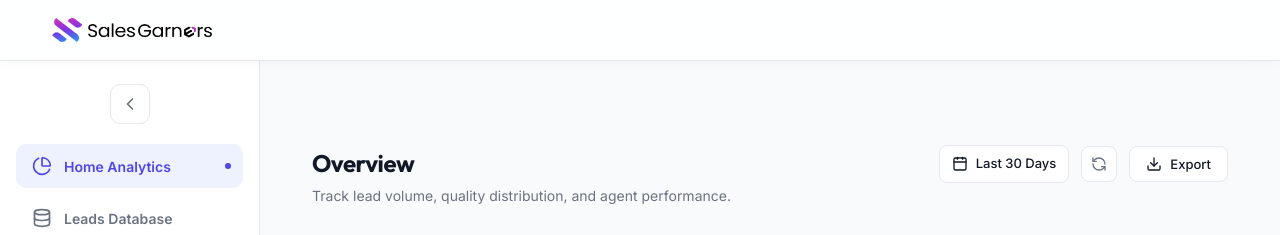
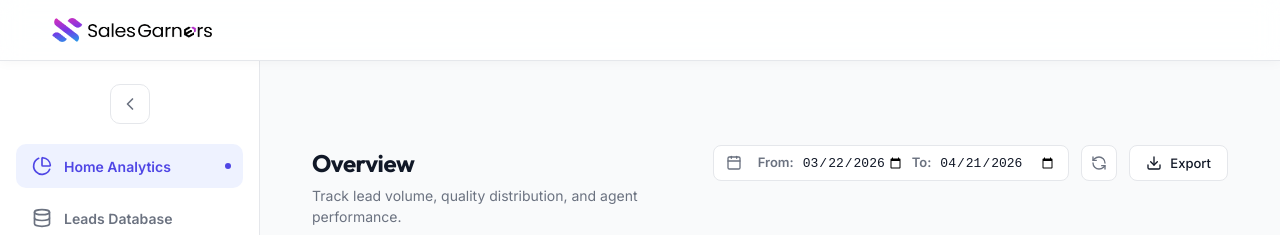
Before and after one commit to SalesGarners/sg-call-qa, a Next.js app: page / in a window 1280 px wide. Shown: the top 235 px of the page. Built offline with nearby package versions, Linux system fonts and the light colour scheme; no server answers; the database is empty.

Commit message:
Added Filtering based on Date and also Integrated ChatGPT as an AI-Provider

```diff
--- a/app/api/analytics/route.ts
+++ b/app/api/analytics/route.ts
@@ -2,21 +2,45 @@ import { NextResponse } from 'next/server';
 import dbConnect from '@/lib/mongodb';
 import Lead from '@/lib/models/Lead';
 
-export async function GET() {
+export async function GET(req: Request) {
   try {
+    const { searchParams } = new URL(req.url);
+    const startDateParam = searchParams.get('startDate');
+    const endDateParam = searchParams.get('endDate');
+
+    const parseDateParam = (param: string | null) => {
+      if (!param || param === 'undefined' || param === 'null' || param.trim() === '') return null;
+      return param;
+    };
+
+    const start = parseDateParam(startDateParam);
+    const end = parseDateParam(endDateParam);
+
+    const baseQuery: any = {};
+    if (start || end) {
+      baseQuery.createdAt = {};
+      if (start) {
+        baseQuery.createdAt.$gte = new Date(`${start}T00:00:00.000`);
+      }
+      if (end) {
+        baseQuery.createdAt.$lte = new Date(`${end}T23:59:59.999`);
+      }
+    }
+
     await dbConnect();
 
     // 1. Fetch KPI Totals
-    const totalLeads = await Lead.countDocuments();
-    const analyzedLeads = await Lead.countDocuments({ status: { $in: ['ANALYZED', 'PUSHED_TO_CRM'] } });
-    const pushedLeads = await Lead.countDocuments({ status: 'PUSHED_TO_CRM' });
-    const disqualifiedLeads = await Lead.countDocuments({ verdict: 'Not Qualified' });
+    const totalLeads = await Lead.countDocuments(baseQuery);
+    const analyzedLeads = await Lead.countDocuments({ ...baseQuery, status: { $in: ['ANALYZED', 'PUSHED_TO_CRM'] } });
+    const pushedLeads = await Lead.countDocuments({ ...baseQuery, status: 'PUSHED_TO_CRM' });
+    const disqualifiedLeads = await Lead.countDocuments({ ...baseQuery, verdict: 'Not Qualified' });
 
     // 2. Fetch Agent Performance Leaderboard
     const agentPerformance = await Lead.aggregate([
       {
         $match: {
-          addedBy: { $ne: null, $exists: true } // Only include leads added by agents
+          addedBy: { $ne: null, $exists: true }, // Only include leads added by agents
+          ...baseQuery
         }
       },
       {
@@ -58,7 +82,7 @@ export async function GET() {
     // 3. Verdict Distribution
     const verdictDistribution = await Lead.aggregate([
       {
-        $match: { verdict: { $ne: null } }
+        $match: { verdict: { $ne: null }, ...baseQuery }
       },
       {
         $group: {
--- a/app/api/leads/[id]/route.ts
+++ b/app/api/leads/[id]/route.ts
@@ -42,7 +42,7 @@ export async function PATCH(
     const body = await req.json();
 
     const {
-      transcript, verdict, score, reasoning, status,
+      transcript, verdict, score, reasoning, status, aiProvider,
       intent, authority, demo_commitment, timeline, industry_fit, risk_level
     } = body;
 
@@ -58,6 +58,7 @@ export async function PATCH(
       industry_fit,
       risk_level,
       status: status || 'ANALYZED',
+      aiProvider
     });
 
     if (!updated) {
--- a/app/api/leads/route.ts
+++ b/app/api/leads/route.ts
@@ -36,14 +36,35 @@ export async function GET(req: Request) {
   try {
     const { searchParams } = new URL(req.url);
     const query = searchParams.get('q');
+    const startDateParam = searchParams.get('startDate');
+    const endDateParam = searchParams.get('endDate');
+
+    const parseDateParam = (param: string | null) => {
+      if (!param || param === 'undefined' || param === 'null' || param.trim() === '') return null;
+      return param;
+    };
+
+    const start = parseDateParam(startDateParam);
+    const end = parseDateParam(endDateParam);
+
+    const filter: any = {};
+    if (start || end) {
+      filter.createdAt = {};
+      if (start) {
+        filter.createdAt.$gte = new Date(`${start}T00:00:00.000`);
+      }
+      if (end) {
+        filter.createdAt.$lte = new Date(`${end}T23:59:59.999`);
+      }
+    }
 
     if (query && query.trim().length >= 2) {
-      const results = await db.lead.search(query.trim());
+      const results = await db.lead.search(query.trim(), filter);
       return NextResponse.json(results);
     }
 
     // If no query, return all leads (prioritized by PENDING)
-    const allLeads = await db.lead.findMany();
+    const allLeads = await db.lead.findMany(filter);
     // Sort logic in db.lead.findMany is by newest first,
     // let's ensure PENDING are at the top here or in DB layer.
     // Actually, db.lead.findMany already sorts by createdAt.
@@ -70,7 +91,7 @@ export async function POST(req: Request) {
     const body = await req.json();
     const {
       firstName, lastName, email, phone, category, employeeCount, jobTitle,
-      transcript, verdict, score, reasoning, status,
+      transcript, verdict, score, reasoning, status, aiProvider,
       intent, authority, demo_commitment, timeline, industry_fit, risk_level
     } = body;
 
@@ -79,7 +100,8 @@ export async function POST(req: Request) {
       firstName, lastName, email, phone, category, employeeCount, jobTitle,
       transcript, verdict, score, reasoning,
       intent, authority, demo_commitment, timeline, industry_fit, risk_level,
-      status: status || 'ANALYZED'
+      status: status || 'ANALYZED',
+      aiProvider
     }) as any;
 
     // 2. Verify email via Reoon — quick mode (~0.5s, no SMTP)
--- a/app/page.tsx
+++ b/app/page.tsx
@@ -154,6 +154,7 @@ export default function Home() {
           transcript: finalTranscript,
           ...normalizedData,
           status: 'ANALYZED',
+          aiProvider: selectedProvider,
         }, { signal });
       } else {
         // CREATE new lead with all data
@@ -161,7 +162,8 @@ export default function Home() {
           ...leadData,
           transcript: finalTranscript,
           ...normalizedData,
-          status: 'ANALYZED'
+          status: 'ANALYZED',
+          aiProvider: selectedProvider,
         }, { signal });
       }
 
@@ -218,6 +220,7 @@ export default function Home() {
       category: lead.category,
       employeeCount: lead.employeeCount,
       jobTitle: lead.jobTitle || '',
+      aiProvider: lead.aiProvider || '',
     });
     setLeadId(lead.id);
     setActiveView('details');
--- a/components/AnalyticsDashboard.tsx
+++ b/components/AnalyticsDashboard.tsx
@@ -41,13 +41,27 @@ export default function AnalyticsDashboard() {
   const [error, setError] = useState<string | null>(null);
   const [isRefreshing, setIsRefreshing] = useState(false);
 
+  const getLocalDateString = (d: Date) => {
+    const year = d.getFullYear();
+    const month = String(d.getMonth() + 1).padStart(2, '0');
+    const day = String(d.getDate()).padStart(2, '0');
+    return `${year}-${month}-${day}`;
+  };
+
+  const [startDate, setStartDate] = useState(() => {
+    const d = new Date();
+    d.setDate(d.getDate() - 30);
+    return getLocalDateString(d);
+  });
+  const [endDate, setEndDate] = useState(() => getLocalDateString(new Date()));
+
   const fetchAnalytics = async (silent = false) => {
     if (!silent) setIsLoading(true);
     else setIsRefreshing(true);
 
     setError(null);
     try {
-      const response = await axios.get('/api/analytics');
+      const response = await axios.get(`/api/analytics?startDate=${startDate}&endDate=${endDate}`);
       setData(response.data);
     } catch (err: any) {
       setError(err.response?.data?.error || 'Failed to load analytics data.');
@@ -60,7 +74,7 @@ export default function AnalyticsDashboard() {
 
   useEffect(() => {
     fetchAnalytics();
-  }, []);
+  }, [startDate, endDate]);
 
   if (isLoading) {
     return (
@@ -113,9 +127,28 @@ export default function AnalyticsDashboard() {
           <p style={styles.pageSubtitle}>Track lead volume, quality distribution, and agent performance.</p>
         </div>
         <div style={styles.headerActions}>
-          <div style={styles.datePickerFake}>
-            <Calendar size={16} />
-            <span>Last 30 Days</span>
+          <div style={{ ...styles.datePickerFake, padding: 0, overflow: 'hidden' }}>
+            <div style={{ paddingLeft: '12px', display: 'flex', alignItems: 'center', pointerEvents: 'none' }}>
+              <Calendar size={16} color="var(--color-text-muted)" />
+            </div>
+            <div style={{ display: 'flex', alignItems: 'center', padding: '0 12px 0 8px', gap: '8px' }}>
+              <span style={{ fontSize: '13px', color: 'var(--color-text-muted)', fontWeight: '600' }}>From:</span>
+              <input
+                type="date"
+                value={startDate}
+                onChange={(e) => setStartDate(e.target.value)}
+                max={endDate}
+                style={styles.dateInput}
+              />
+              <span style={{ fontSize: '13px', color: 'var(--color-text-muted)', fontWeight: '600' }}>To:</span>
+              <input
+                type="date"
+                value={endDate}
+                onChange={(e) => setEndDate(e.target.value)}
+                min={startDate}
+                style={styles.dateInput}
+              />
+            </div>
           </div>
           <button style={styles.iconButton} onClick={() => fetchAnalytics(true)} title="Refresh Data">
             <RefreshCcw size={16} className={isRefreshing ? "spin-animation" : ""} />
@@ -368,7 +401,13 @@ const styles: Record<string, React.CSSProperties> = {
   datePickerFake: {
     display: 'flex', alignItems: 'center', gap: '8px', padding: '8px 12px',
     backgroundColor: 'white', border: '1px solid var(--color-border)', borderRadius: '8px',
-    fontSize: '13px', fontWeight: '500', color: 'var(--color-text-main)', cursor: 'pointer'
+    fontSize: '13px', fontWeight: '500', color: 'var(--color-text-main)', cursor: 'pointer',
+    height: '36px'
+  },
+  dateInput: {
+    border: 'none', backgroundColor: 'transparent', height: '100%',
+    padding: '4px 0px', fontSize: '13px', fontWeight: '500', color: 'var(--color-text-main)',
+    outline: 'none', cursor: 'text'
   },
   iconButton: {
     display: 'flex', alignItems: 'center', justifyContent: 'center', width: '36px', height: '36px',
--- a/components/LeadDashboard.tsx
+++ b/components/LeadDashboard.tsx
@@ -19,6 +19,20 @@ export default function LeadDashboard({ onAnalyze, onViewDetails }: LeadDashboar
   const [scoreSort, setScoreSort] = useState<'NONE' | 'ASC' | 'DESC'>('NONE');
   const [isRefreshing, setIsRefreshing] = useState(false);
 
+  const getLocalDateString = (d: Date) => {
+    const year = d.getFullYear();
+    const month = String(d.getMonth() + 1).padStart(2, '0');
+    const day = String(d.getDate()).padStart(2, '0');
+    return `${year}-${month}-${day}`;
+  };
+
+  const [startDate, setStartDate] = useState(() => {
+    const d = new Date();
+    d.setDate(d.getDate() - 30);
+    return getLocalDateString(d);
+  });
+  const [endDate, setEndDate] = useState(() => getLocalDateString(new Date()));
+
   // Drag to scroll logic
   const scrollRef = React.useRef<HTMLDivElement>(null);
   const [isDragging, setIsDragging] = useState(false);
@@ -39,6 +53,7 @@ export default function LeadDashboard({ onAnalyze, onViewDetails }: LeadDashboar
       { header: 'Phone', key: 'phone', width: 20 },
       { header: 'Employee Count', key: 'employeeCount', width: 15 },
       { header: 'Lead Status', key: 'status', width: 15 },
+      { header: 'AI Provider', key: 'aiProvider', width: 15 },
       { header: 'Lead Scoring', key: 'score', width: 15 },
       { header: 'QA Analyst Note', key: 'reasoning', width: 40 },
       { header: 'Transcript', key: 'transcript', width: 50 },
@@ -56,6 +71,7 @@ export default function LeadDashboard({ onAnalyze, onViewDetails }: LeadDashboar
         phone: lead.phone,
         employeeCount: lead.employeeCount,
         status: lead.status === 'PENDING' ? 'Pending' : lead.status,
+        aiProvider: lead.aiProvider || '',
         score: lead.status === 'PENDING' ? '' : (lead.score || 0),
         reasoning: lead.status === 'PENDING' ? '' : (lead.reasoning || ''),
         transcript: lead.status === 'PENDING' ? '' : (lead.transcript || ''),
@@ -109,7 +125,7 @@ export default function LeadDashboard({ onAnalyze, onViewDetails }: LeadDashboar
     if (!silent) setLoading(true);
     setIsRefreshing(true);
     try {
-      const res = await fetch('/api/leads');
+      const res = await fetch(`/api/leads?startDate=${startDate}&endDate=${endDate}`);
       if (!res.ok) throw new Error('Failed to fetch leads');
       const data = await res.json();
       setLeads(data);
@@ -124,7 +140,7 @@ export default function LeadDashboard({ onAnalyze, onViewDetails }: LeadDashboar
 
   useEffect(() => {
     fetchLeads();
-  }, []);
+  }, [startDate, endDate]);
 
   const filteredLeads = leads.filter(lead => {
     // 1. Search term filter
@@ -203,6 +219,28 @@ export default function LeadDashboard({ onAnalyze, onViewDetails }: LeadDashboar
 
         <div style={styles.filterSection}>
           <div style={styles.filterGroup}>
+            <span style={styles.filterLabel}>Date:</span>
+            <div style={{ display: 'flex', alignItems: 'center', gap: '8px', border: '1px solid var(--color-border)', borderRadius: '8px', padding: '0 8px', backgroundColor: 'white', height: '36px' }}>
+              <span style={{ fontSize: '13px', color: 'var(--color-text-muted)', fontWeight: '600' }}>From:</span>
+              <input
+                type="date"
+                value={startDate}
+                onChange={(e) => setStartDate(e.target.value)}
+                max={endDate}
+                style={styles.dateInput}
+              />
+              <span style={{ fontSize: '13px', color: 'var(--color-text-muted)', fontWeight: '600' }}>To:</span>
+              <input
+                type="date"
+                value={endDate}
+                onChange={(e) => setEndDate(e.target.value)}
+                min={startDate}
+                style={styles.dateInput}
+              />
+            </div>
+          </div>
+
+          <div style={styles.filterGroup}>
             <span style={styles.filterLabel}>Status:</span>
             <select
               style={styles.select}
@@ -270,6 +308,7 @@ export default function LeadDashboard({ onAnalyze, onViewDetails }: LeadDashboar
                 <th style={{ ...styles.th, width: '220px', borderRight: '1px solid var(--color-border)' }}>Email</th>
                 <th style={{ ...styles.th, width: '140px', borderRight: '1px solid var(--color-border)' }}>Category</th>
                 <th style={{ ...styles.th, width: '100px', borderRight: '1px solid var(--color-border)' }}>Employees</th>
+                <th style={{ ...styles.th, width: '120px', borderRight: '1px solid var(--color-border)' }}>AI Provider</th>
                 <th style={{ ...styles.th, width: '100px', borderRight: '1px solid var(--color-border)' }}>Score</th>
                 <th style={{ ...styles.th, textAlign: 'center', width: '120px' }}>Action</th>
               </tr>
@@ -315,6 +354,15 @@ export default function LeadDashboard({ onAnalyze, onViewDetails }: LeadDashboar
                   <td style={{ ...styles.td, borderRight: '1px solid var(--color-border)' }}>
                     <span style={{ fontSize: '13px', fontWeight: '500', color: 'var(--color-text-main)' }}>
                       {lead.employeeCount || '—'}
+                    </span>
+                  </td>
+                  <td style={{ ...styles.td, borderRight: '1px solid var(--color-border)' }}>
+                    <span style={{
+                      fontSize: '11px', fontWeight: '600', padding: '3px 8px', borderRadius: '4px',
+                      backgroundColor: '#f8fafc', color: '#475569', border: '1px solid #e2e8f0',
+                      textTransform: 'capitalize'
+                    }}>
+                      {lead.aiProvider || '—'}
                     </span>
                   </td>
                   <td style={{ ...styles.td, borderRight: '1px solid var(--color-border)' }}>
@@ -398,7 +446,12 @@ const styles: Record<string, React.CSSProperties> = {
   select: {
     padding: '8px 12px', borderRadius: '8px', border: '1px solid var(--color-border)',
     fontSize: '13px', fontWeight: '500', outline: 'none', cursor: 'pointer', backgroundColor: 'white',
-    color: 'var(--color-text-main)', minWidth: '130px'
+    color: 'var(--color-text-main)', minWidth: '130px', height: '36px'
+  },
+  dateInput: {
+    border: 'none', backgroundColor: 'transparent', height: '100%',
+    padding: '4px 0px', fontSize: '13px', fontWeight: '500', color: 'var(--color-text-main)',
+    outline: 'none', cursor: 'text'
   },
   searchInput: { flex: 1, border: 'none', outline: 'none', fontSize: '14px', backgroundColor: 'transparent', padding: '8px 0' },
   tableCard: { padding: 0, overflow: 'hidden', border: '1px solid var(--color-border)' },
--- a/components/Step3_Results.tsx
+++ b/components/Step3_Results.tsx
@@ -17,6 +17,7 @@ interface LeadData {
   category: string;
   employeeCount: string;
   jobTitle: string;
+  aiProvider?: string;
 }
 
 interface Step3ResultsProps {
@@ -104,6 +105,11 @@ const Step3_Results: React.FC<Step3ResultsProps> = ({
               <span style={styles.metaChip}>
                 <Users size={12} /> {leadData.employeeCount} employees
               </span>
+              {leadData.aiProvider && (
+                <span style={{ ...styles.metaChip, backgroundColor: '#f8fafc', borderColor: '#e2e8f0', color: '#475569', textTransform: 'capitalize' }}>
+                  🤖 {leadData.aiProvider}
+                </span>
+              )}
             </div>
           </div>
           <div style={styles.badgeContainer}>
--- a/lib/models/Lead.ts
+++ b/lib/models/Lead.ts
@@ -22,6 +22,7 @@ export interface ILead extends Document {
   emailStatus?: string;
   emailStatusRaw?: string;
   addedBy?: string;
+  aiProvider?: string;
   createdAt: Date;
   updatedAt: Date;
 }
@@ -52,6 +53,7 @@ const LeadSchema: Schema = new Schema({
   emailStatus: { type: String, default: null },
   emailStatusRaw: { type: String, default: null },
   addedBy: { type: String, default: null },
+  aiProvider: { type: String, default: null },
 }, {
   timestamps: true,
   collection: 'Leads'
--- a/lib/services/aiProviders.ts
+++ b/lib/services/aiProviders.ts
@@ -61,7 +61,7 @@ export const scoreWithOpenAI = async (transcript: string, jobTitle?: string, cat
   const systemPrompt = getPromptForCategory(category);
 
   const response = await axios.post('https://api.openai.com/v1/chat/completions', {
-    model: 'gpt-4o-mini',
+    model: 'gpt-5.4-mini',
     messages: [
       { role: 'system', content: systemPrompt },
       { role: 'user', content: buildUserMessage(transcript, jobTitle, category) }
--- a/types/index.ts
+++ b/types/index.ts
@@ -43,6 +43,7 @@ export interface LeadRecord extends LeadData {
   status: 'PENDING' | 'ANALYZED' | 'PUSHED_TO_CRM';
   emailStatus?: string | null;
   emailStatusRaw?: string | null;
+  aiProvider?: string;
   createdAt: string;
   updatedAt: string;
 }
```
Also changed, not shown: lib/db.ts (+8 -5 lines).
